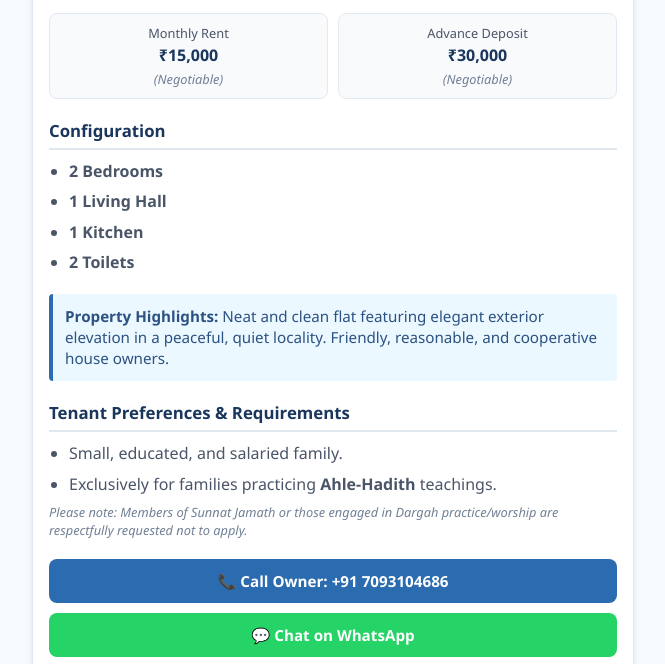
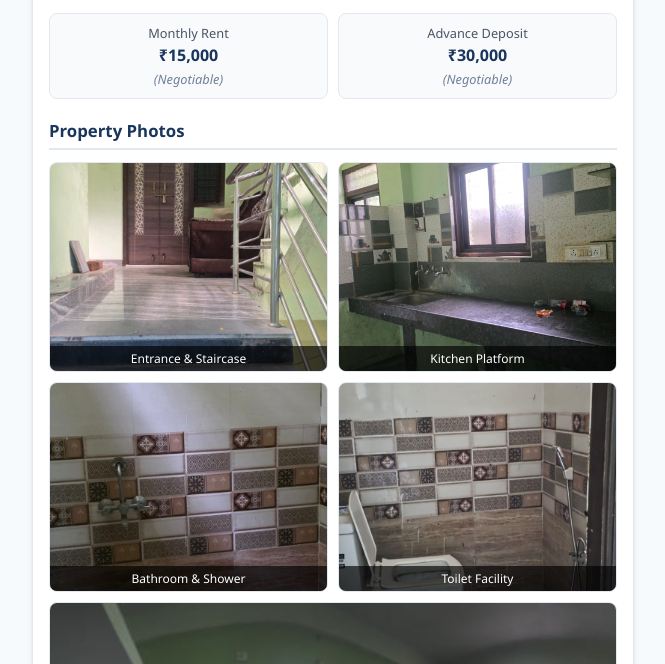
Before and after one commit to mdziamd-ai/House-Rent-Advistise-, a plain HTML site: page index.html in a window 1280 px wide. Shown: the part 117-781 px from the top of the page, without its empty margins (307-972 px from the left). Drawn offline with Linux system fonts and the light colour scheme.

Commit message:
Update index.html

```diff
--- a/index.html
+++ b/index.html
@@ -15,7 +15,6 @@
             --border-color: #e2e8f0;
         }
 
-        /* Fixed scrolling behavior for Android & iOS */
         html, body {
             width: 100%;
             min-height: 100vh;
@@ -25,14 +24,14 @@
             color: var(--text-color);
             font-family: 'Segoe UI', Tahoma, Geneva, Verdana, sans-serif;
             overflow-x: hidden;
-            overflow-y: auto; /* Ensures vertical scrolling works on mobile */
-            -webkit-overflow-scrolling: touch; /* Smooth scrolling for iPhone */
+            overflow-y: auto;
+            -webkit-overflow-scrolling: touch;
         }
 
         body {
             display: flex;
             justify-content: center;
-            align-items: flex-start; /* Prevents top content from getting cut off */
+            align-items: flex-start;
             padding: 16px 12px;
             box-sizing: border-box;
         }
@@ -45,7 +44,7 @@
             box-shadow: 0 4px 6px -1px rgba(0, 0, 0, 0.1), 0 2px 4px -1px rgba(0, 0, 0, 0.06);
             overflow: hidden;
             border: 1px solid var(--border-color);
-            margin-bottom: 20px; /* Gives spacing at the bottom when scrolled */
+            margin-bottom: 20px;
         }
 
         .header {
@@ -80,8 +79,50 @@
             color: var(--primary-color);
             border-bottom: 2px solid var(--border-color);
             padding-bottom: 6px;
-            margin-bottom: 10px;
+            margin-bottom: 12px;
             font-weight: 600;
+        }
+
+        /* Gallery Grid Styles */
+        .gallery-grid {
+            display: grid;
+            grid-template-columns: repeat(2, 1fr);
+            gap: 10px;
+            margin-bottom: 20px;
+        }
+
+        .gallery-item {
+            position: relative;
+            border-radius: 8px;
+            overflow: hidden;
+            border: 1px solid var(--border-color);
+            background-color: #edf2f7;
+            aspect-ratio: 4 / 3;
+        }
+
+        .gallery-item.full-width {
+            grid-column: span 2;
+            aspect-ratio: 16 / 9;
+        }
+
+        .gallery-item img {
+            width: 100%;
+            height: 100%;
+            object-fit: cover;
+            display: block;
+        }
+
+        .gallery-item .label {
+            position: absolute;
+            bottom: 0;
+            left: 0;
+            right: 0;
+            background: rgba(0, 0, 0, 0.65);
+            color: #ffffff;
+            font-size: 0.75rem;
+            padding: 4px 8px;
+            text-align: center;
+            font-weight: 500;
         }
 
         ul {
@@ -193,6 +234,41 @@
             </div>
         </div>
 
+        <!-- Property Photos Gallery -->
+        <div class="section">
+            <div class="section-title">Property Photos</div>
+            <div class="gallery-grid">
+                <div class="gallery-item">
+                    <img src="8.jpeg" alt="Entrance Staircase">
+                    <div class="label">Entrance & Staircase</div>
+                </div>
+                <div class="gallery-item">
+                    <img src="2.jpeg" alt="Kitchen Space">
+                    <div class="label">Kitchen Platform</div>
+                </div>
+                <div class="gallery-item">
+                    <img src="3.jpeg" alt="Bathroom Shower">
+                    <div class="label">Bathroom & Shower</div>
+                </div>
+                <div class="gallery-item">
+                    <img src="1.jpeg" alt="Toilet">
+                    <div class="label">Toilet Facility</div>
+                </div>
+                <div class="gallery-item full-width">
+                    <img src="4.jpeg" alt="Hall Room View">
+                    <div class="label">Spacious Living Room / Hall</div>
+                </div>
+                <div class="gallery-item full-width">
+                    <img src="5.jpeg" alt="Bedroom View">
+                    <div class="label">Bedroom Space</div>
+                </div>
+                <div class="gallery-item full-width">
+                    <img src="7.jpeg" alt="Bedroom Interior">
+                    <div class="label">Bedroom Interior</div>
+                </div>
+            </div>
+        </div>
+
         <!-- Configuration -->
         <div class="section">
             <div class="section-title">Configuration</div>
```
